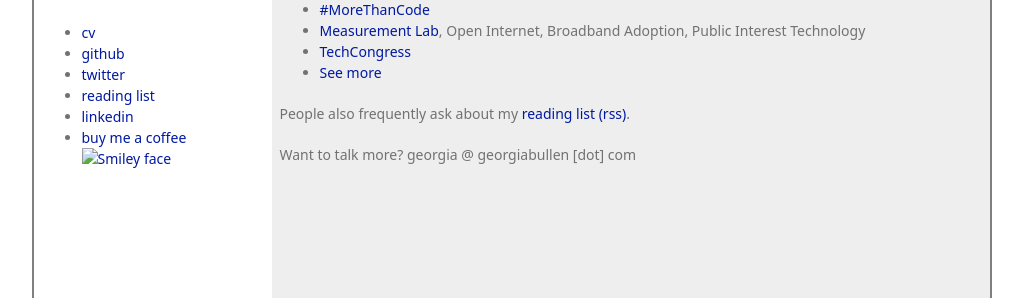
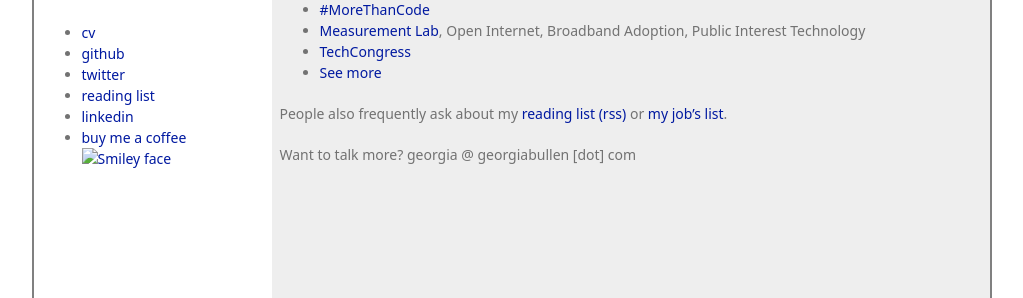
Before and after one commit to georgiamoon/markdowncv, a Jekyll site: the page built from index.md, in a window 1280 px wide. Shown: the part 311-609 px from the top of the page, without its empty margins (128-1151 px from the left). Built offline with Jekyll 4.4.1, drawn with Linux system fonts in a browser that asks for light colours; some web fonts are replaced; our own code applies the rules of GitHub Pages for plain Markdown files; a script that is not in the unit is left out.

Commit message:
adding jobs list

```diff
--- a/index.md
+++ b/index.md
@@ -9,6 +9,6 @@ Currently working on:
 - [TechCongress](https://techcongress.io)
 - [See more](cv.md)
 
-People also frequently ask about my [reading list (rss)](https://www.instapaper.com/rss/3003374/7z9HCy9CwNTjtlUbJg7TnhsDLYM).
+People also frequently ask about my [reading list (rss)](https://www.instapaper.com/rss/3003374/7z9HCy9CwNTjtlUbJg7TnhsDLYM) or [my job's list](https://groups.google.com/forum/#!forum/ga-list).
 
 Want to talk more? georgia @ georgiabullen [dot] com
```
